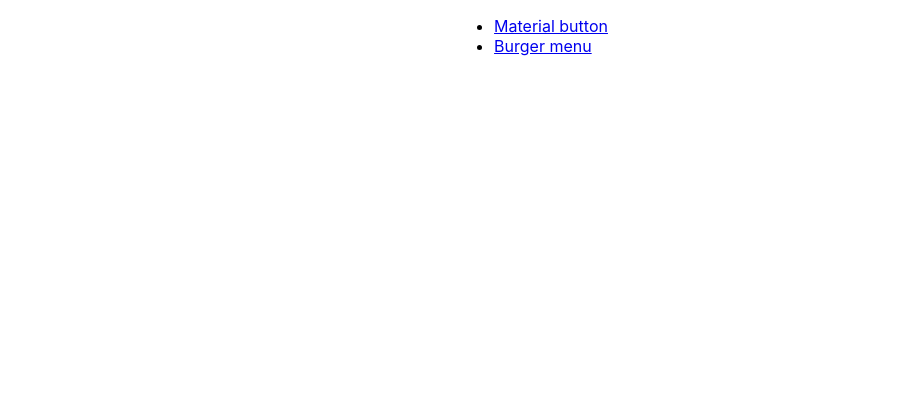
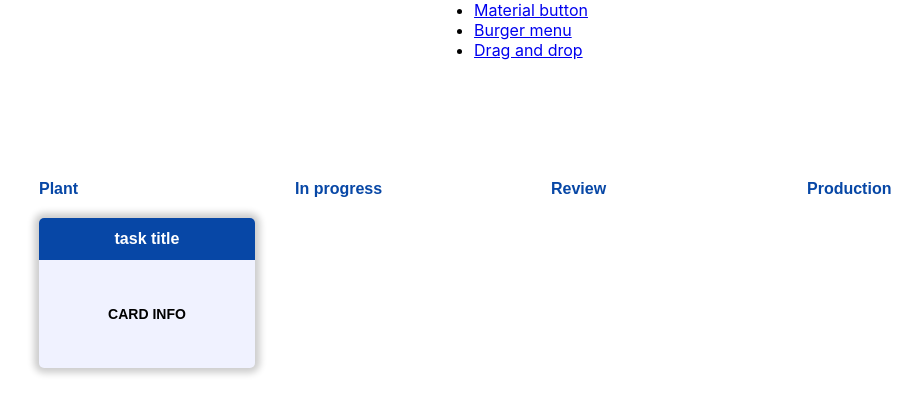
Before and after one commit to Artem-Pavlenko/react-components, a React (Create React App) app: page /dragAndDrop in a window 1280 px wide. Shown: the top 414 px of the page, without its empty margins (109-1031 px from the left). Built offline with nearby package versions, Linux system fonts and the light colour scheme.

Commit message:
add custom DragAndDrop

```diff
--- a/src/App.tsx
+++ b/src/App.tsx
@@ -3,6 +3,7 @@ import {Link, Route, Switch} from 'react-router-dom';
 import './App.css'
 import {MaterialButton} from "./Components/MaterialButton/MaterialButton";
 import {BurgerMenu} from "./Components/BurgerMenu/BurgerMenu";
+import {DragAndDrop} from "./Components/DragAndDrop/DragAndDrop";
 
 function App() {
     return (
@@ -11,11 +12,13 @@ function App() {
                 <ul>
                     <li><Link to={'/button'}>Material button</Link></li>
                     <li><Link to={'/burgerMenu'}>Burger menu</Link></li>
+                    <li><Link to={'/dragAndDrop'}>Drag and drop</Link></li>
                 </ul>
             </div>
             <Switch>
                 <Route path={'/button'} render={() => <MaterialButton/>}/>
                 <Route path={'/burgerMenu'} render={() => <BurgerMenu/>}/>
+                <Route path={'/dragAndDrop'} render={() => <DragAndDrop/>}/>
             </Switch>
         </div>
     )
--- a/src/Components/BurgerMenu/BurgerMenu.tsx
+++ b/src/Components/BurgerMenu/BurgerMenu.tsx
@@ -1,4 +1,4 @@
-import React, {useRef, useState} from "react"
+import React, {useState} from "react"
 import s from "./BurgerMenu.module.css"
 
 
--- /dev/null
+++ b/src/Components/DragAndDrop/DragAndDrop.module.css
@@ -0,0 +1,82 @@
+*, *::before, *::after {
+    box-sizing: border-box;
+    margin: 0;
+    padding: 0;
+}
+
+
+.mainBlock {
+    font-family: Arial, serif;
+    font-size: 16px;
+    line-height: normal;
+    font-weight: 400;
+    width: 100%;
+    min-height: 90vh;
+}
+
+.wrapper {
+    max-width: 1024px;
+    margin: 0 auto;
+}
+
+.list {
+    display: flex;
+    flex-wrap: wrap;
+    justify-content: space-between;
+    margin: 100px 0;
+}
+
+.listCaption {
+    width: calc(25% - 40px);
+    margin: 20px;
+    list-style-type: none;
+    font-weight: bold;
+    color: #0747a6;
+}
+
+.listCell {
+    width: calc(25% - 40px);
+    margin: 0 20px;
+    min-height: 150px;
+    list-style-type: none;
+    box-shadow: 0 0 7px 5px rgba(0, 0, 0, .2);
+    border-radius: 5px;
+    background-color: #f0f2ff;
+    overflow: hidden;
+}
+
+.listCard {
+    display: flex;
+    flex-wrap: wrap;
+    flex-direction: column;
+    text-align: center;
+    min-height: 100%;
+    cursor: all-scroll;
+}
+
+.listTitle {
+    font-weight: bold;
+    padding: 12px 20px;
+    background-color: #0747a6;
+    color: white;
+}
+
+.listCardDescription {
+    display: flex;
+    flex-wrap: wrap;
+    align-items: center;
+    justify-content: center;
+    flex-grow: 1;
+    padding: 12px 20px;
+    text-transform: uppercase;
+    font-weight: 600;
+    font-size: 14px;
+}
+
+.hide {
+    display: none;
+}
+
+.hovered {
+    background-color: #d1d8e2;
+}
--- /dev/null
+++ b/src/Components/DragAndDrop/DragAndDrop.tsx
@@ -0,0 +1,51 @@
+import React, {useRef, useState} from "react"
+import s from "./DragAndDrop.module.css"
+
+export const DragAndDrop = () => {
+    const [dragTrigger, setDragTrigger] = useState(false)
+
+    const card = useRef<HTMLDivElement>(null)
+    const calls = useRef<HTMLLIElement>(null)
+
+
+    const dragStart = () => {
+        // задаем setTimeout чтобы засетать тригер асинхронно после перетаскивания и применения стиля s.hide, котрый {display: none;}
+        setTimeout(() => setDragTrigger(true))
+    }
+    const dragEnd = () => {
+        setDragTrigger(false)
+    }
+
+    return (
+        <div className={s.mainBlock}>
+            <div className={s.wrapper}>
+                <ul className={s.list}>
+                    <li className={s.listCaption}>Plant</li>
+                    <li className={s.listCaption}>In progress</li>
+                    <li className={s.listCaption}>Review</li>
+                    <li className={s.listCaption}>Production</li>
+
+                    <li className={s.listCell} ref={calls}>
+                        <div
+                            className={`${s.listCard} ${dragTrigger ? s.hide : ''}`}
+                            draggable={true}
+                            ref={card}
+                            onDragStart={dragStart}
+                            onDragEnd={dragEnd}
+                        >
+                            <div className={s.listTitle}>
+                                task title
+                            </div>
+                            <div className={s.listCardDescription}>
+                                card info
+                            </div>
+                        </div>
+                    </li>
+                    <li className={s.listCard} ref={calls}></li>
+                    <li className={s.listCard} ref={calls}></li>
+                    <li className={s.listCard} ref={calls}></li>
+                </ul>
+            </div>
+        </div>
+    )
+}
```
